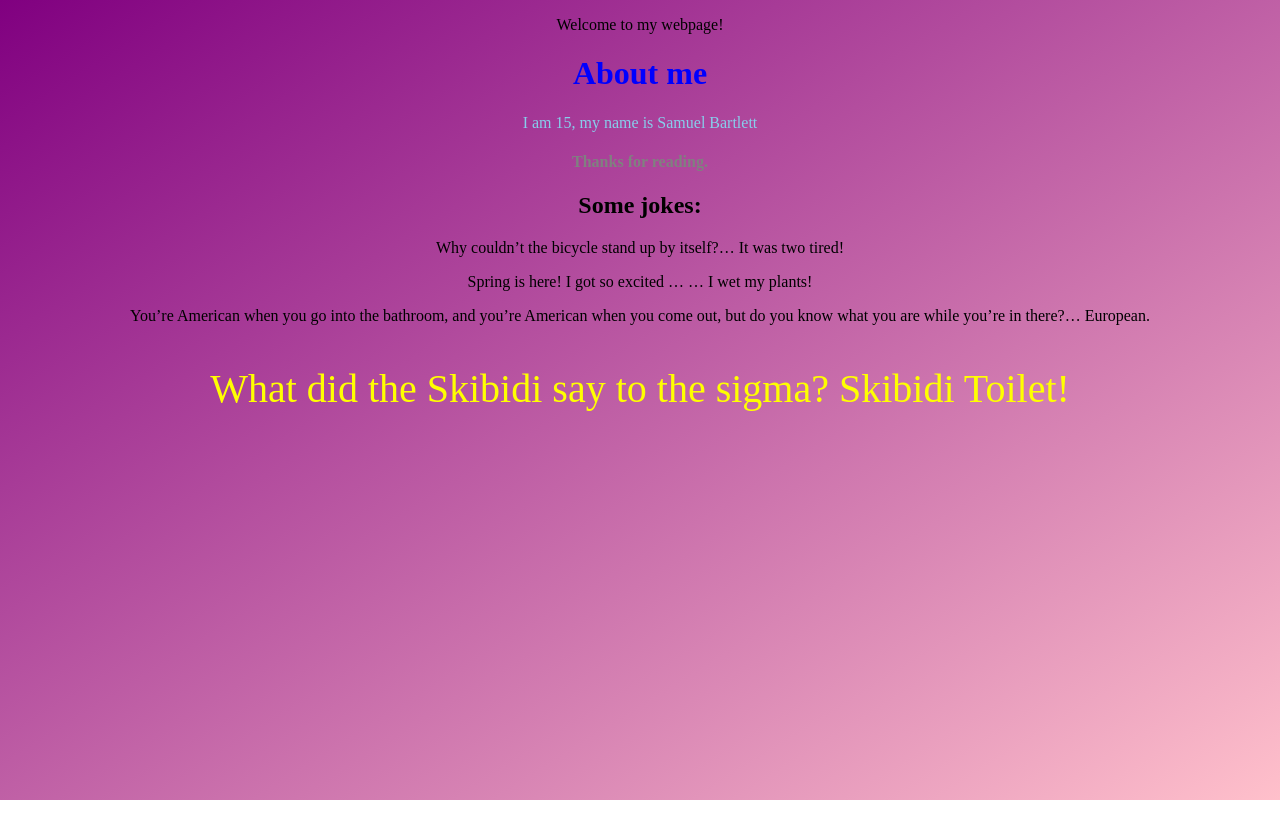
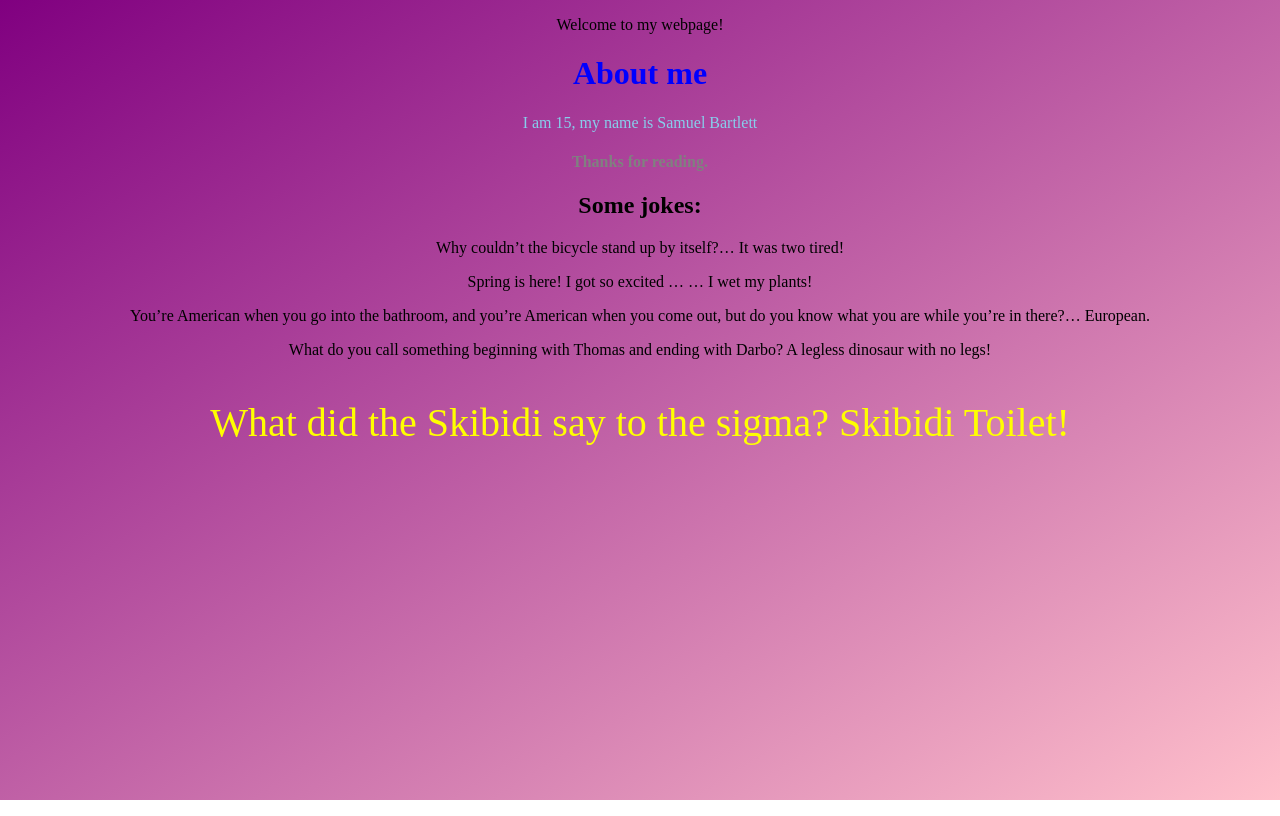
Before and after one commit to SamuelB4/SamuelB4.github.io, a plain HTML site: page index.html in a window 1280 px wide. Drawn offline with Linux system fonts and the light colour scheme.

Commit message:
Update index.html

```diff
--- a/index.html
+++ b/index.html
@@ -14,6 +14,7 @@
         <p class="dadJokes">Why couldn’t the bicycle stand up by itself?… It was two tired! </p>
         <p class="dadJokes">Spring is here! I got so excited … … I wet my plants! </p>
         <p class="dadJokes">You’re American when you go into the bathroom, and you’re American when you come out, but do you know what you are while you’re in there?… European.</p>
+        <p class="dadJokes">What do you call something beginning with Thomas and ending with Darbo? A legless dinosaur with no legs! </p>
         <p id="bestJoke">What did the Skibidi say to the sigma? Skibidi Toilet!</p>
     </body>
 </html>
```
